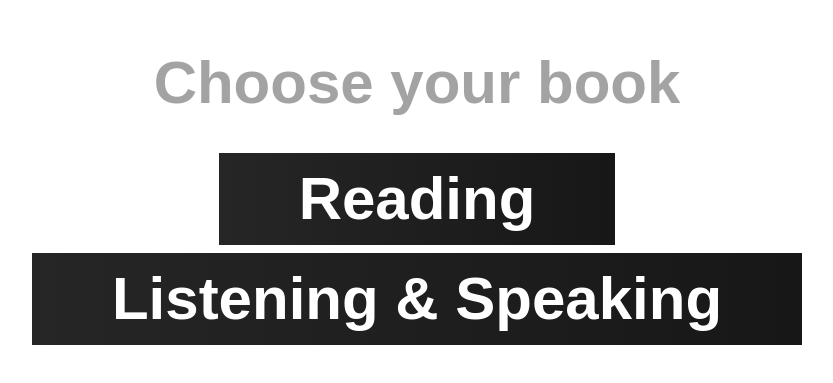
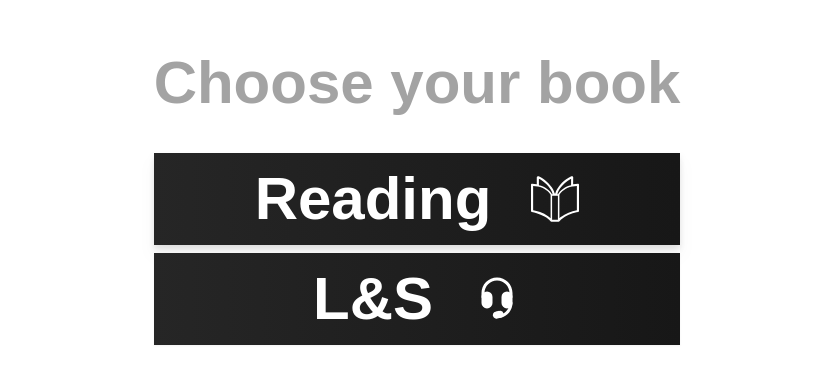
Before and after one commit to ccrymo/Interaction_1_L-S, a Next.js app: page / in a window 1280 px wide. Shown: the part 125-508 px from the top of the page, without its empty margins (223-1056 px from the left). Built offline with nearby package versions, Linux system fonts and the light colour scheme.

Commit message:
added icons

```diff
--- /dev/null
+++ b/app/img/LsIMG.jsx
@@ -0,0 +1,44 @@
+import React from "react";
+
+const LsIMG = ({ className }) => {
+  return (
+    <svg
+      className={className}
+      viewBox="0 0 24 24"
+      xmlns="http://www.w3.org/2000/svg">
+      <path
+        fillRule="evenodd"
+        clipRule="evenodd"
+        d="M14.581 19.4041C14.6645 19.9894 14.2606 20.5326 13.676 20.6211L12 20.9841C11.6307 21.1187 11.2169 21.0265 10.9398 20.7477C10.6627 20.469 10.5729 20.0546 10.7097 19.6861C10.8466 19.3176 11.1851 19.0623 11.577 19.0321L13.252 18.6701C13.8213 18.509 14.4142 18.8364 14.581 19.4041V19.4041Z"
+        stroke="#FFFFFF"
+        strokeWidth="1.5"
+        strokeLinecap="round"
+        strokeLinejoin="round"
+      />
+      <path
+        fillRule="evenodd"
+        clipRule="evenodd"
+        d="M7 15.9919C5.89543 15.9919 5 15.0965 5 13.9919V10.9919C5 9.88737 5.89543 8.99194 7 8.99194C8.10457 8.99194 9 9.88737 9 10.9919V13.9919C9 15.0965 8.10457 15.9919 7 15.9919Z"
+        stroke="#FFFFFF"
+        strokeWidth="1.5"
+        strokeLinecap="round"
+        strokeLinejoin="round"
+      />
+      <path
+        fillRule="evenodd"
+        clipRule="evenodd"
+        d="M17 15.9919C15.8954 15.9919 15 15.0965 15 13.9919V10.9919C15 9.88737 15.8954 8.99194 17 8.99194C18.1046 8.99194 19 9.88737 19 10.9919V13.9919C19 15.0965 18.1046 15.9919 17 15.9919Z"
+        stroke="#FFFFFF"
+        strokeWidth="1.5"
+        strokeLinecap="round"
+        strokeLinejoin="round"
+      />
+      <path
+        d="M18.25 11C18.25 11.4142 18.5858 11.75 19 11.75C19.4142 11.75 19.75 11.4142 19.75 11H18.25ZM4.25 11C4.25 11.4142 4.58579 11.75 5 11.75C5.41421 11.75 5.75 11.4142 5.75 11H4.25ZM19.75 14.0023C19.7513 13.5881 19.4165 13.2513 19.0023 13.25C18.5881 13.2487 18.2513 13.5835 18.25 13.9977L19.75 14.0023ZM13.5113 19.8951C13.1071 19.9855 12.8527 20.3865 12.9431 20.7907C13.0335 21.1949 13.4345 21.4493 13.8387 21.3589L13.5113 19.8951ZM19.75 11V9H18.25V11H19.75ZM19.75 9C19.75 4.71979 16.2802 1.25 12 1.25V2.75C15.4518 2.75 18.25 5.54822 18.25 9H19.75ZM12 1.25C7.71979 1.25 4.25 4.71979 4.25 9H5.75C5.75 5.54822 8.54822 2.75 12 2.75V1.25ZM4.25 9V11H5.75V9H4.25ZM18.25 13.9977C18.2414 16.8289 16.2742 19.2771 13.5113 19.8951L13.8387 21.3589C17.2853 20.588 19.7393 17.534 19.75 14.0023L18.25 13.9977Z"
+        fill="#FFFFFF"
+      />
+    </svg>
+  );
+};
+
+export default LsIMG;
--- /dev/null
+++ b/app/img/ReadingIMG.jsx
@@ -0,0 +1,44 @@
+import React from "react";
+
+const ReadingIMG = ({ className }) => {
+  return (
+    <svg
+      className={className}
+      viewBox="0 0 512 512"
+      xmlns="http://www.w3.org/2000/svg">
+      <g>
+        <path d="M430.135,14.339h0.017c0-0.008,0-0.008,0-0.008L430.135,14.339z" />
+        <path
+          d="M508.672,96.445c-2.126-2.118-5.059-3.327-8.06-3.327c-17.409,0-34.202,2.092-50.238,4.983
+          c0.034-23.387,0.085-68.453,0.085-70.589c0-2.015-0.411-4.254-1.406-6.269c-0.721-1.509-1.715-2.881-2.83-3.979
+          c-1.698-1.638-3.585-2.649-5.3-3.259c-1.767-0.592-3.396-0.832-4.992-0.832c-1.852,0.018-3.67,0.274-5.78,1.166
+          c-19.45,8.302-39.312,20.205-58.436,34.407c-28.678,21.303-55.64,47.785-76.258,75.451c-10.308,13.841-19.038,28.001-25.539,42.074
+          c-4.854,10.54-8.49,21.046-10.497,31.405h-6.895c-2.916-14.982-9.125-30.256-17.649-45.496
+          c-15.831-28.146-39.638-56.223-66.635-80.554c-27.049-24.304-57.236-44.818-86.394-57.296c-2.092-0.884-3.91-1.14-5.762-1.158
+          c-1.424,0-2.865,0.18-4.408,0.643c-1.149,0.352-2.35,0.858-3.55,1.612c-1.784,1.115-3.585,2.856-4.802,5.078
+          c-1.236,2.195-1.784,4.742-1.767,7.006c0,2.136,0.051,47.202,0.085,70.589c-16.054-2.89-32.846-4.983-50.254-4.983
+          c-2.985,0-5.935,1.209-8.044,3.327C1.218,98.572,0,101.496,0,104.489V384.63c0,5.669,4.168,10.472,9.794,11.269
+          c14.836,2.11,32.314,6.046,50.718,11.638c27.632,8.371,57.356,20.454,83.752,35.333c13.19,7.427,25.54,15.556,36.379,24.21
+          c10.858,8.654,20.171,17.838,27.375,27.272c2.144,2.813,5.523,4.476,9.056,4.476h77.87c3.533,0,6.912-1.663,9.056-4.476
+          c9.588-12.59,22.966-24.699,38.678-35.737c23.567-16.594,52.262-30.77,80.682-41.507c28.42-10.738,56.601-18.053,78.864-21.209
+          c5.608-0.797,9.776-5.6,9.776-11.269V104.489C512,101.496,510.783,98.572,508.672,96.445z M209.099,461.737
+          c-8.079-7.718-17.032-14.974-26.671-21.74c-25.659-18.052-55.864-32.888-85.742-44.183c-25.968-9.811-51.627-16.903-73.907-20.874
+          V116.238c16.208,0.892,32.245,3.542,47.956,6.81c0.788,0.171,1.595,0.24,2.419,0.232l-0.103,0.488
+          c32.846,6.836,62.656,19.091,86.6,35.05c22.246,14.81,39.329,32.777,49.449,52.382V461.737z M168.483,145.559
+          c-23.824-15.883-52.571-28.086-84.062-35.573c0-2.136,0-5.96-0.018-10.882c-0.017-15.789-0.051-42.528-0.068-58.497
+          c13.928,6.981,28.352,15.978,42.382,26.414c26.912,19.973,52.519,45.152,71.575,70.777c9.536,12.795,17.443,25.71,23.12,38.008
+          c4.682,10.146,7.804,19.854,9.244,28.695h-7.066C211.962,181.681,192.702,161.699,168.483,145.559z M286.968,476.067h-61.935
+          v-255.63h17.666c0.018,0,0.018,0,0.018,0h26.568c0.016,0,0.016,0,0.034,0h17.649V476.067z M288.426,204.501h-7.101
+          c2.023-12.4,7.427-26.551,15.66-41.173c14.184-25.273,36.551-51.876,62.021-74.773c21.766-19.613,45.847-36.516,68.676-47.965
+          c-0.018,8.198-0.034,19.218-0.052,30.17c-0.016,16.989-0.034,33.729-0.051,39.226c-31.474,7.487-60.221,19.69-84.062,35.573
+          C319.299,161.699,300.055,181.681,288.426,204.501z M489.24,374.948c-13.739,2.444-28.747,6.072-44.355,10.806
+          c-29.09,8.816-60.169,21.414-88.316,37.271c-14.064,7.941-27.409,16.689-39.415,26.259c-5.008,3.996-9.759,8.139-14.235,12.427
+          V211.199c10.119-19.604,27.202-37.571,49.448-52.382c23.927-15.96,53.737-28.215,86.6-35.05l-0.103-0.488
+          c0.806,0.009,1.63-0.06,2.418-0.232c15.712-3.268,31.748-5.917,47.957-6.81V374.948z"
+        />
+      </g>
+    </svg>
+  );
+};
+
+export default ReadingIMG;
--- a/app/page.js
+++ b/app/page.js
@@ -1,26 +1,33 @@
 import Link from "next/link";
+import ReadingIMG from "./img/ReadingIMG"; // Adjust the import path as needed
+import LsIMG from "./img/LsIMG"; // Adjust the import path as needed
 
 export default function Home() {
   return (
-    <div className=" flex flex-col h-screen items-center justify-center">
+    <div className="flex flex-col h-screen items-center justify-center">
       <div className="absolute flex flex-col mb-36 items-center justify-center">
         <h1 className="mb-10 text-4xl md:text-4xl lg:text-6xl font-bold text-neutral-400">
           Choose your book
         </h1>
         <Link
-        href='/books/reading'
-        className="text-4xl md:text-6xl lg:text-6xl font-bold hover:text-lime-200"
-      >
-        <button className="flex flex-col mb-2 bg-gradient-to-r from-neutral-800 to-neutral-900 hover:from-neutral-900 hover:to-neutral-950 text-white font-bold py-4 px-20 items-center">
-          Reading
+          href="/books/reading"
+          className="text-4xl md:text-6xl lg:text-6xl font-bold hover:text-lime-200 w-full">
+          <button className="  drop-shadow-lg w-full flex flex-row mb-2 bg-gradient-to-r from-neutral-800 to-neutral-900 hover:from-sky-600 hover:to-sky-400 hover:text-sky-950 text-white font-bold py-4 px-20 items-center justify-center fill-white hover:fill-sky-950">
+
+            Reading <div>
+              <ReadingIMG  className=" w-12 h-12 ml-10  " />
+            </div>
           </button>
         </Link>
         <Link
-        href='/books/L&S'
-        className="text-4xl md:text-6xl lg:text-6xl font-bold hover:text-lime-200"
-      >
-        <button className="flex flex-col mb-2 bg-gradient-to-r  from-neutral-800 to-neutral-900 hover:from-neutral-900 hover:to-neutral-950 text-white font-bold py-4 px-20 items-center">
-          Listening & Speaking
+          href="/books/L&S"
+          className="text-4xl md:text-6xl lg:text-6xl font-bold hover:text-lime-200 w-full">
+          <button className="drop-shadow-sm w-full flex flex-row mb-2 bg-gradient-to-r from-neutral-800 to-neutral-900 hover:from-lime-400 hover:to-lime-600 hover:text-lime-950 text-white font-bold py-4 px-20 items-center justify-center fill-white hover:fill-lime-950">
+
+            L&S
+            <div>
+              <LsIMG className="w-12 h-12 ml-10 fill-current" />
+            </div>
           </button>
         </Link>
       </div>
```
Also changed, not shown: app/img/headset-svgrepo-com.svg (added), app/img/reading-svgrepo-com.svg (added). Lines whose indentation alone changed are shown as unchanged.
